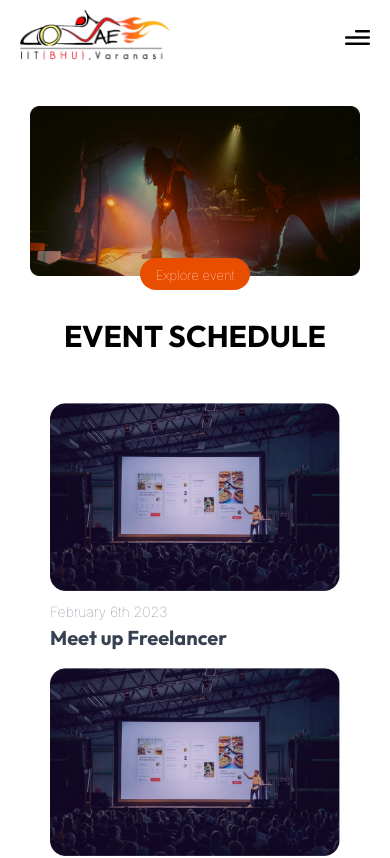
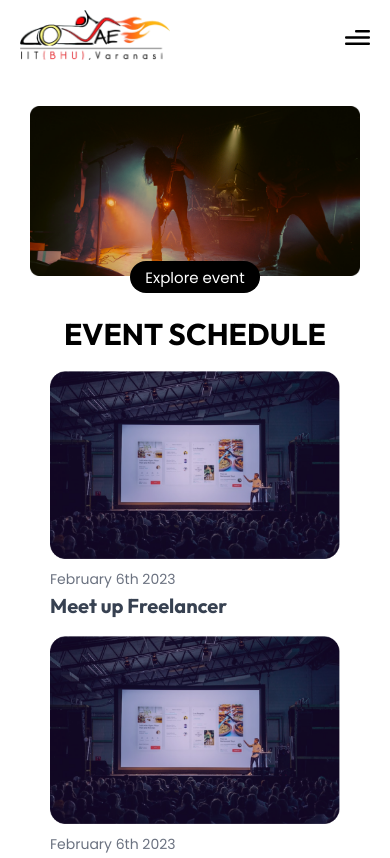
Before and after one commit to automobile-club/Automobile-Website, a Next.js app: page /events in a window 390 px wide. Shown: the top 858 px of the page. Built offline with nearby package versions, Linux system fonts and the light colour scheme.

Commit message:
Blogs (#65)

```diff
--- a/styles/Blogs.module.css
+++ b/styles/Blogs.module.css
@@ -1,5 +1,3 @@
-@import url("https://fonts.googleapis.com/css2?family=Work+Sans&display=swap");
-@import url("https://fonts.googleapis.com/css2?family=Inter&display=swap");
 @import url("https://fonts.googleapis.com/css2?family=Poppins&display=swap");
 @import url("https://fonts.googleapis.com/css2?family=Outfit&display=swap");
 
@@ -112,7 +110,7 @@
   color: white;
   border: none;
   border-radius: 20px;
-  width: 100px;
+  width: 120px;
   height: 30px;
   z-index: 999;
 }
@@ -143,6 +141,7 @@
   background-color: #e86526;
   width: 100%;
   height: fit-content;
+  padding-bottom: 25px;
   margin-top: 100px;
 }
 
--- a/styles/events.module.css
+++ b/styles/events.module.css
@@ -1,4 +1,5 @@
-@import url("https://fonts.googleapis.com/css2?family=Inter:wght@100&display=swap");
+@import url("https://fonts.googleapis.com/css2?family=Poppins&display=swap");
+@import url("https://fonts.googleapis.com/css2?family=Outfit&display=swap");
 
 .navbar {
   background-color: white;
@@ -8,7 +9,9 @@
   justify-content: space-between;
   align-items: center;
 }
-
+.upper_content{
+  position: relative;
+}
 .button {
   background: #000000;
   border-radius: 200px;
@@ -28,11 +31,13 @@
   padding-left: 70px;
   padding-right: 70px;
   position: relative;
-  top: 35px;
+  top: 0px;
   z-index: -1;
 }
 
 .btn_container {
+  position: absolute;
+  bottom:-35px;
   width: 100%;
   display: flex;
   justify-content: center;
@@ -44,20 +49,23 @@
   font-size: 22px;
   width: 280px;
   height: 60px;
-  background: #e94d00;
+  background: #000000;
   border-radius: 51.68px;
   border: none;
   z-index: 1;
-  font-family: "Inter";
+  font-family: "Poppins";
   font-style: normal;
   font-weight: 500;
   line-height: 34px;
   color: #ffffff;
 }
-
+.top_btn:hover{
+  background: #e94d00;
+  color: white;
+}
 .main_heading {
   text-align: center;
-  font-family: "Inter";
+  font-family: "Outfit";
   font-style: normal;
   font-weight: 700;
   font-size: 45px;
@@ -71,6 +79,7 @@
   display: grid;
   grid-template-columns: repeat(3, 1fr);
   grid-gap: 10px;
+  margin-bottom: 50px;
 }
 
 .individual_event {
@@ -85,7 +94,7 @@
 }
 
 .event_p {
-  font-family: "Inter";
+  font-family: "Poppins";
   font-style: normal;
   font-weight: 500;
   font-size: 16px;
@@ -95,7 +104,7 @@
 }
 
 .event_h1 {
-  font-family: "Inter";
+  font-family: "Outfit";
   font-style: normal;
   font-weight: 700;
   font-size: 24.1167px;
@@ -144,9 +153,9 @@
     grid-template-columns: repeat(1, 1fr);
   }
   .top_btn {
-    font-size: 13px;
+    font-size: 15px;
     padding: 0px 12px;
-    width: 110px;
+    width: 130px;
     height: 32px;
   }
   .top_image {
@@ -156,7 +165,8 @@
   }
   .main_heading {
     font-size: 30px;
-    margin-top: 0px;
+    margin-top: 30px;
+    margin-bottom: -10px;
   }
   .event_img {
     padding-left: 50px;
```
